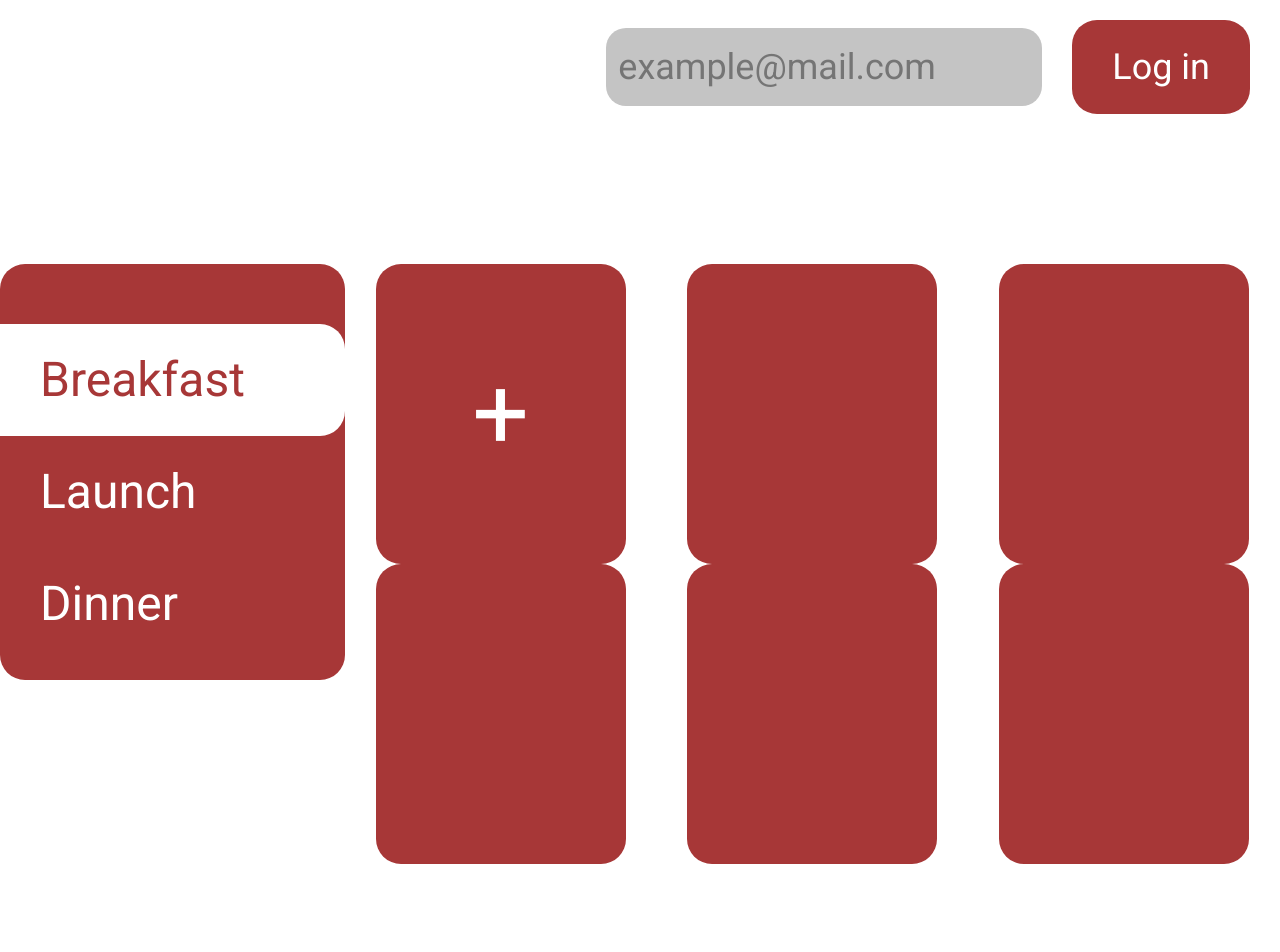
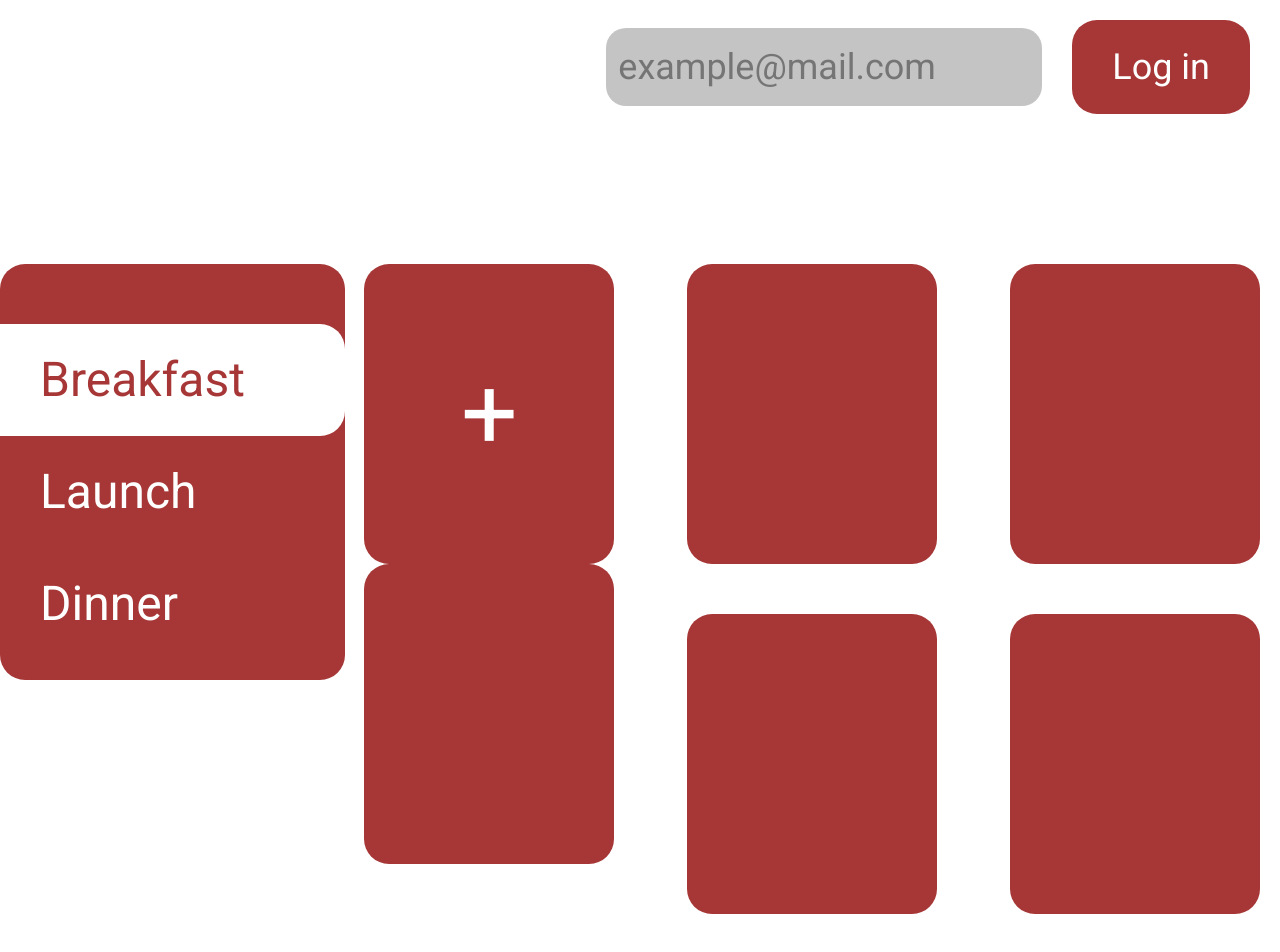
Before and after one commit to Mazurkevichvs/RR_app, a React (Create React App) app in the folder Frontend/: page /Maintain in a window 1280 px wide. Shown: the top 952 px of the page. Before the commit the page ends 864 px from the top, so only its background shows below. Built offline with nearby package versions, Linux system fonts and the light colour scheme; no server answers.

Commit message:
Aside and Maintain changes

```diff
--- a/Frontend/src/App.js
+++ b/Frontend/src/App.js
@@ -1,17 +1,25 @@
-import React, { useState } from "react";
-import "./App.scss";
-import { Home, LogIn, Generator, Maintain } from "./pages";
-import { Routes, Route } from "react-router-dom";
-import { UserContext } from "./UserContext";
+import React, { useEffect, useState } from 'react';
+import './App.scss';
+import { Home, LogIn, Generator, Maintain } from './pages';
+import { Routes, Route } from 'react-router-dom';
+import { UserContext } from './UserContext';
+import axios from 'axios';
 
 function App() {
   const [login, setLogin] = useState();
   const [input, setInput] = useState(null);
+  const [recipe, setRecipe] = useState(null)
+
+  useEffect(() => {
+    axios
+      .get('http://localhost:8000/api/recipe/random')
+      .then((recipe) => setRecipe(recipe.data.results));
+  }, []);
 
   const meals = [
-    { id: 1, name: "Breakfast" },
-    { id: 2, name: "Launch" },
-    { id: 3, name: "Dinner" },
+    { id: 1, name: 'Breakfast' },
+    { id: 2, name: 'Launch' },
+    { id: 3, name: 'Dinner' },
   ];
 
   const logIn = () => {
@@ -19,7 +27,7 @@ function App() {
       setLogin(input);
       setInput(null);
     } else {
-      console.log("Problem");
+      console.log('Problem');
     }
   };
 
@@ -34,11 +42,29 @@ function App() {
         <Route path="/LogIn" element={<LogIn input={input} setInput={setInput} logIn={logIn} />} />
         <Route
           path="/Generator"
-          element={<Generator input={input} setInput={setInput} logIn={logIn} logOut={logOut} meals={meals}/>}
+          element={
+            <Generator
+              input={input}
+              setInput={setInput}
+              logIn={logIn}
+              logOut={logOut}
+              meals={meals}
+              recipe={recipe}
+              setRecipe={setRecipe}
+            />
+          }
         />
         <Route
           path="/Maintain"
-          element={<Maintain input={input} setInput={setInput} logIn={logIn} logOut={logOut} meals={meals}/>}
+          element={
+            <Maintain
+              input={input}
+              setInput={setInput}
+              logIn={logIn}
+              logOut={logOut}
+              meals={meals}
+            />
+          }
         />
       </Routes>
     </UserContext.Provider>
--- a/Frontend/src/components/Aside.scss
+++ b/Frontend/src/components/Aside.scss
@@ -4,6 +4,7 @@ aside {
     display: flex;
     flex-direction: column;
     justify-content: center;
+    align-self: flex-start;
 
     ul {
         padding: 0;
--- a/Frontend/src/components/RecipeList.jsx
+++ b/Frontend/src/components/RecipeList.jsx
@@ -3,7 +3,8 @@ import './RecipeList.scss';
 
 function RecipeList() {
   return (
-    <div className='recipe__list'>
+    <div className="recipe__wrapper">
+      <div className='recipe__list'>
         <div className='recipe__item first__recipe'>
             +
         </div>
@@ -12,7 +13,9 @@ function RecipeList() {
         <div className="recipe__item"></div>
         <div className="recipe__item"></div>
         <div className="recipe__item"></div>
+      </div>
     </div>
+
   )
 }
 
--- a/Frontend/src/components/RecipeList.scss
+++ b/Frontend/src/components/RecipeList.scss
@@ -1,8 +1,14 @@
+.recipe__wrapper {
+    max-width: 70%;
+    margin: 0 auto;
+}
+
 .recipe__list {
     display: flex;
     flex-wrap: wrap;
-    margin: 0 auto;
-    justify-content: space-around;
+
+    justify-content: space-between;
+
 }
 
 .recipe__item {
@@ -13,6 +19,13 @@
     display: flex;
     justify-content: center;
     align-items: center;
+    &:nth-child(5) {
+        margin-top: 50px;
+    }
+    &:nth-child(6) {
+        margin-top: 50px;
+    }
+
 }
 
 .first__recipe {
--- a/Frontend/src/pages/Generator.jsx
+++ b/Frontend/src/pages/Generator.jsx
@@ -2,23 +2,15 @@ import React, { useContext, useState, useRef, useEffect } from 'react';
 import { Recipe, Button, Aside } from '../components';
 import './Generator.scss';
 import { UserContext } from '../UserContext';
-import axios from 'axios';
 
-function Generator({ logIn, logOut, setInput, meals }) {
-  const [recipe, setRecipe] = useState(null)
+
+function Generator({ logIn, logOut, setInput, meals, recipe, setRecipe }) {
   const { login } = useContext(UserContext);
   const recipeRef = useRef(null);
 
   const scrollTop = () => window.scroll(0, 0);
 
-  // const scrollToDiv = (ref) => {
-  //   window.scrollTo(0, ref.current.offsetTop);
-  // }
-//  useEffect(() => {
-//   axios.get("http://localhost:8000/api/recipe/random").then((recipe) => setRecipe(recipe.data.results))
-//  }, [])
-  const getRecipe = () => {
-    axios.get("http://localhost:8000/api/recipe/random").then((recipe) => setRecipe(recipe.data.results))
+  const getRandomRecipe = () => {
     recipeRef.current?.scrollIntoView({ behavior: 'smooth' });
     console.log(recipe);
   };
@@ -48,11 +40,11 @@ function Generator({ logIn, logOut, setInput, meals }) {
           {login ? (
             <div className="generate__btns">
               <Button className={'btn__generate'} name={'Generate from your recepies'} />
-              <Button className={'btn__generate'} name={'Generate recipe from DB'} onClick={() => getRecipe()}/>
+              <Button className={'btn__generate'} name={'Generate recipe from DB'} onClick={() => getRandomRecipe()}/>
             </div>
           ) : (
             <Button
-              onClick={() => getRecipe()}
+              onClick={() => getRandomRecipe()}
               className={'btn__generate'}
               name={'Generate from DB'}
             />
--- a/Frontend/src/pages/Generator.scss
+++ b/Frontend/src/pages/Generator.scss
@@ -17,9 +17,7 @@ main {
     button {
         margin: 0 auto;
     }
-    aside {
-        align-self: flex-start;
-    }
+
 }
 
 .user__title {
```
